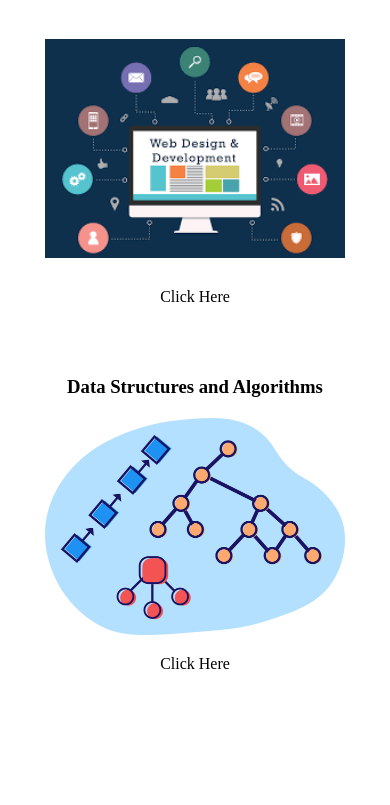
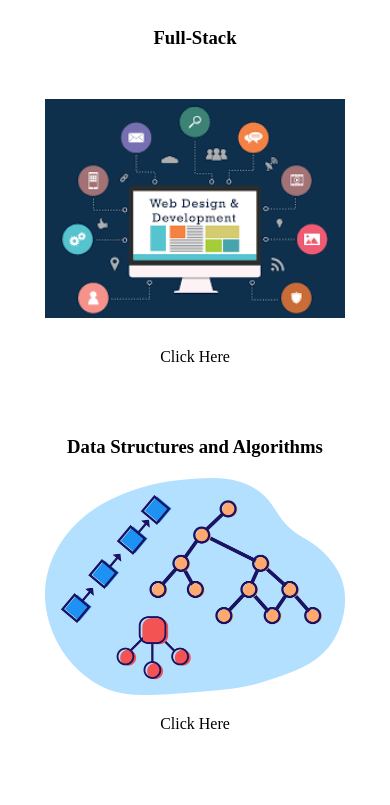
Before and after one commit to Nikhils3np4i/My-Progress-Tracking, a plain HTML site: page index.html in a window 390 px wide. Shown: the part 52-857 px from the top of the page. Drawn offline with Linux system fonts and the light colour scheme.

Commit message:
Update style.css

```diff
--- a/style.css
+++ b/style.css
@@ -46,6 +46,8 @@ h1{
 
 @media (max-width: 768px){
     .container{
+        position: relative;
+        top: 60px;
         flex-direction: column;
         justify-content: center;
         align-items: center;
```
